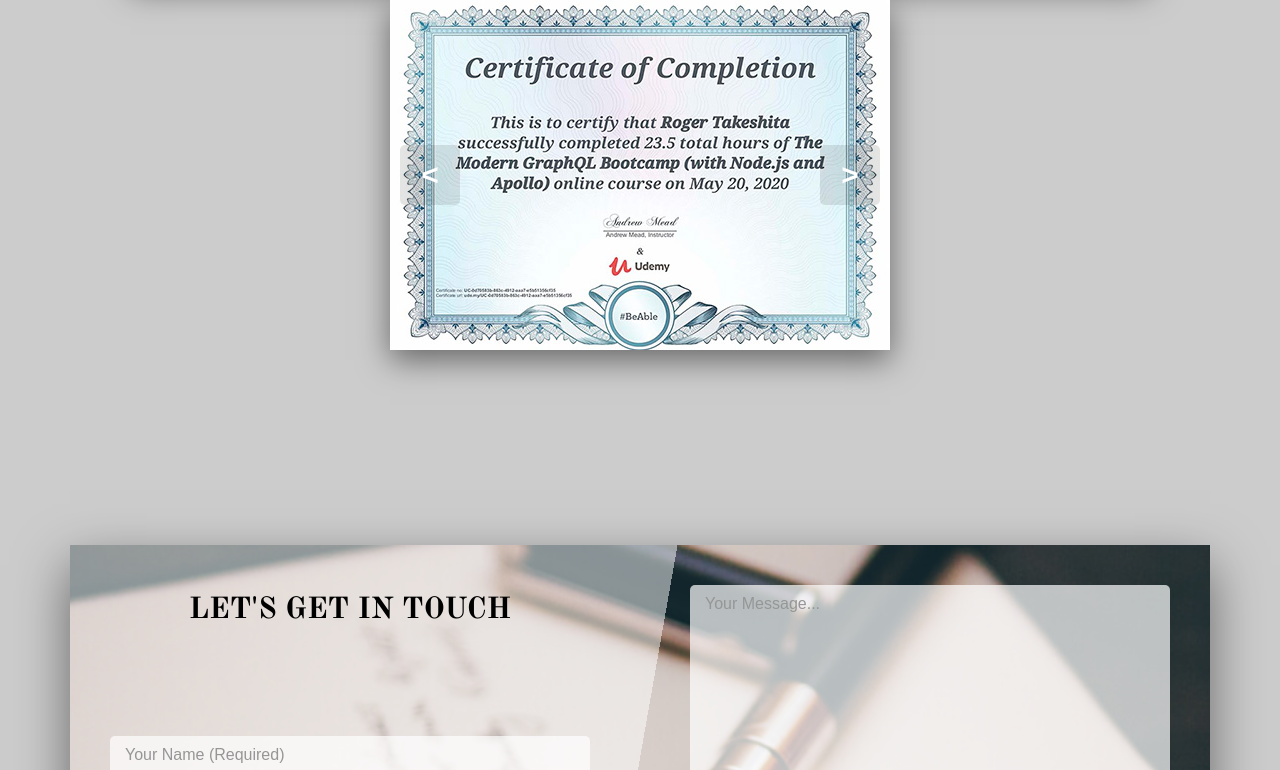
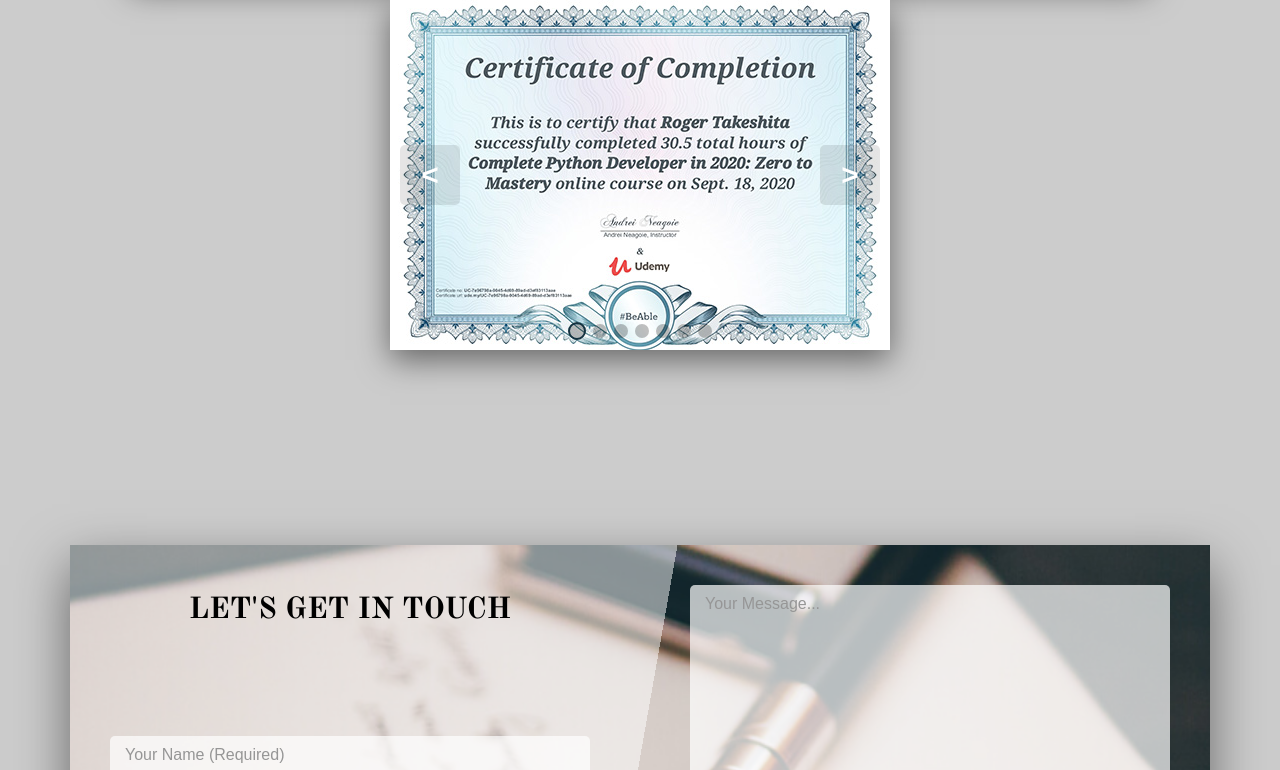
Before and after one commit to Roger-Takeshita/portfolio_2.0, a React (Create React App) app: page / in a window 1280 px wide. Shown: the part 4705-5475 px from the top of the page. Built offline with nearby package versions, Linux system fonts and the light colour scheme; some icons are missing.

Commit message:
Update resume, create Dot component
    - Update resume and add python certificate
    - Created dot component to display dots on the certificate (Carousel) component

```diff
--- a/src/assets/data/education.js
+++ b/src/assets/data/education.js
@@ -4,6 +4,7 @@
 import nodejsCert from '../images/certificates/certificate_004.jpg';
 import dataStructureCert from '../images/certificates/certificate_005.jpg';
 import cssCert from '../images/certificates/certificate_006.jpg';
+import pythonCert from '../images/certificates/certificate_007.jpg';
 import gaLogo from '../images/logos/education/education_ga.png';
 import pucLogo from '../images/logos/education/education_puc.png';
 
@@ -31,6 +32,10 @@
 
 export const onlineEducation = [
     {
+        certificateUri: pythonCert,
+        alt: 'Python Certificate',
+    },
+    {
         certificateUri: graphQLCert,
         alt: 'GraphQL Certificate',
     },
--- a/src/components/Carousel.tsx
+++ b/src/components/Carousel.tsx
@@ -1,18 +1,34 @@
 import React, { useState } from 'react';
 import { onlineEducation } from '../assets/data/education';
+import Dots from './Dots';
 
 const Carousel: React.FC = () => {
-    const [translateX, setTranslateX] = useState(0);
+    const [translateX, setTranslateX] = useState<number>(0);
+    const [cert, setCert] = useState<number>(0);
 
     const handleClickLeft = () => {
-        translateX === 0
-            ? setTranslateX(-100 * (onlineEducation.length - 1))
-            : setTranslateX((prev) => prev + 100);
+        if (translateX === 0) {
+            setTranslateX(-100 * (onlineEducation.length - 1));
+            setCert(onlineEducation.length - 1);
+        } else {
+            setTranslateX((prev) => prev + 100);
+            setCert((prev) => prev - 1);
+        }
     };
+
     const handleClickRight = () => {
-        translateX === -100 * (onlineEducation.length - 1)
-            ? setTranslateX(0)
-            : setTranslateX((prev) => prev - 100);
+        if (translateX === -100 * (onlineEducation.length - 1)) {
+            setTranslateX(0);
+            setCert(0);
+        } else {
+            setTranslateX((prev) => prev - 100);
+            setCert((prev) => prev + 1);
+        }
+    };
+
+    const handleDotClick = (idx: number) => {
+        setTranslateX(-100 * idx);
+        setCert(idx);
     };
 
     return (
@@ -45,6 +61,11 @@
             >
                 &gt;
             </button>
+            <Dots
+                idx={cert}
+                certificates={onlineEducation}
+                handleDotClick={handleDotClick}
+            />
         </div>
     );
 };
--- /dev/null
+++ b/src/components/Dots.tsx
@@ -0,0 +1,24 @@
+import React from 'react';
+import { DotsProps } from '../utils/interface';
+
+const Dots: React.FC<DotsProps> = ({ idx, certificates, handleDotClick }) => {
+    return (
+        <div className={'dots'}>
+            {certificates.map((_, idx2) => {
+                return (
+                    <span
+                        onClick={() => handleDotClick(idx2)}
+                        key={idx2}
+                        className={
+                            idx === idx2
+                                ? 'dots__dot dots__dot--active'
+                                : 'dots__dot'
+                        }
+                    />
+                );
+            })}
+        </div>
+    );
+};
+
+export default Dots;
--- a/src/css/components/_carousel.scss
+++ b/src/css/components/_carousel.scss
@@ -26,6 +26,9 @@
         & > button {
             background: rgba($color-black, 0.3);
         }
+        & > .dots > .dots__dot {
+            background: rgba($color-black, 0.4);
+        }
     }
     @include mq-manager(phone) {
         height: resize($card-height, $resize-to-phone);
--- /dev/null
+++ b/src/css/components/_dot.scss
@@ -0,0 +1,22 @@
+.dots {
+    position: absolute;
+    bottom: 1rem;
+    width: 100%;
+    display: flex;
+    align-items: center;
+    justify-content: center;
+
+    &__dot {
+        padding: 0.7rem;
+        border-radius: 50%;
+        cursor: pointer;
+        background: rgba($color-black, 0.25);
+
+        &:not(:last-child) {
+            margin-right: 0.7rem;
+        }
+        &--active {
+            border: 0.2rem solid $color-green-3;
+        }
+    }
+}
--- a/src/css/style.css
+++ b/src/css/style.css
@@ -1725,6 +1725,36 @@
         -ms-flex-pack: center;
             justify-content: center;
   }
+}
+
+.dots {
+  position: absolute;
+  bottom: 1rem;
+  width: 100%;
+  display: -webkit-box;
+  display: -ms-flexbox;
+  display: flex;
+  -webkit-box-align: center;
+      -ms-flex-align: center;
+          align-items: center;
+  -webkit-box-pack: center;
+      -ms-flex-pack: center;
+          justify-content: center;
+}
+
+.dots__dot {
+  padding: 0.7rem;
+  border-radius: 50%;
+  cursor: pointer;
+  background: rgba(0, 0, 0, 0.25);
+}
+
+.dots__dot:not(:last-child) {
+  margin-right: 0.7rem;
+}
+
+.dots__dot--active {
+  border: 0.2rem solid #133240;
 }
 
 .journal-box {
@@ -2229,6 +2259,10 @@
 
 .carousel:hover > button {
   background: rgba(0, 0, 0, 0.3);
+}
+
+.carousel:hover > .dots > .dots__dot {
+  background: rgba(0, 0, 0, 0.4);
 }
 
 @media (max-width: 37.5em) {
--- a/src/css/style.scss
+++ b/src/css/style.scss
@@ -12,6 +12,7 @@
 @import './layout/sections';
 @import './layout/footer';
 
+@import './components/dot';
 @import './components/journal';
 @import './components/card';
 @import './components/button';
```
Also changed, not shown: src/utils/interface.ts (+11 -0 lines), src/assets/images/certificates/certificate_007.jpg (added), 1 other file (tests, documents, lock files or other folders).
